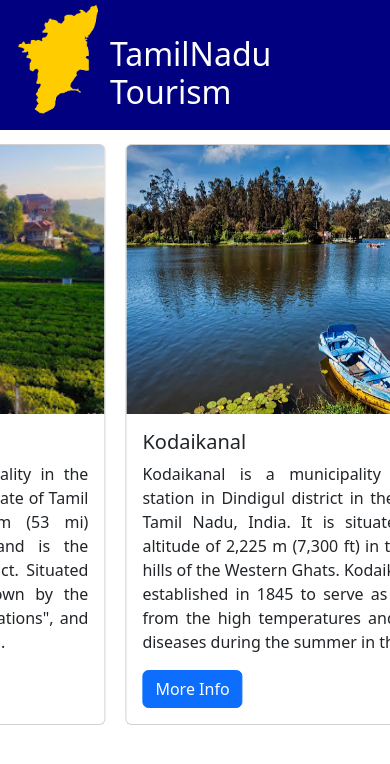
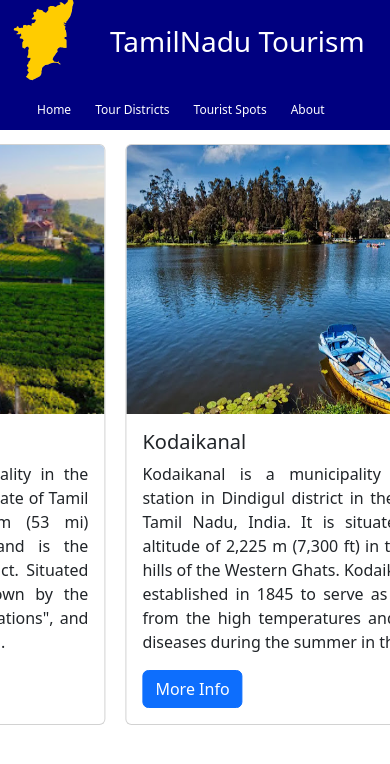
Before and after one commit to Vigneshkumar-R-ai/project1, a React (Create React App) app: page /project1/touristspots in a window 390 px wide. Shown: the top 764 px of the page. Built offline with nearby package versions, Linux system fonts and the light colour scheme.

Commit message:
i am changed/edited

```diff
--- a/public/index.html
+++ b/public/index.html
@@ -3,7 +3,7 @@
   <head>
     <meta charset="utf-8" />
     <link rel="icon" href="%PUBLIC_URL%/favicon.ico" />
-
+            <meta name="viewport" content="width=device-width, initial-scale=1.0" />
      <meta name="viewport" content="width=device-width, initial-scale=1.5" />
     <meta name="theme-color" content="#000000" />
     <meta
--- a/src/App.jsx
+++ b/src/App.jsx
@@ -16,7 +16,7 @@ function App()  {
 
   return(
 
-    <div class='flex'>
+    <div class='mycomponent'>
     <Header/>
     <NavBar1></NavBar1>
     <Routes>
--- a/src/components/NavBar1.css
+++ b/src/components/NavBar1.css
@@ -119,3 +119,66 @@ color: red;
 /* in dropdown parent and child container :has() is used, #nav1 as :has and #navitems1:hover
  as child then span as parent sub :tag used.important.
 focus is used as clicked nav button.important */
+@media (max-width: 400px) {
+      nav {
+
+        margin-left: 25px;
+
+
+      }
+      #nl
+      {
+        font-size: 12px;
+        margin-top: 23px;
+        padding: 12px;
+         align-items: center;
+      }
+      #nav1 span
+      {
+        font-size: 12px;
+        margin-top: 23px;
+        padding: 12px;
+
+      }
+  #nav1:hover
+{
+    color: red;
+    background-color: moccasin;
+    transform: scale(1.0);
+    height: 40px;
+    transition: 0.5s;
+    margin-top: auto;
+
+}
+#nav1 span:hover
+{
+color: red;
+margin-top: 0px;
+}
+ #navitems1
+{
+  margin-top: 40px;
+  height: 100px;
+
+}
+#navitems1 h6
+{
+  font-size: 12px;
+  margin-top: 0px;
+   height: 17px;
+}
+#navitems1:hover
+{
+ margin-top:40px;
+
+}
+#navitems1 h6:hover
+{
+  width: 90px;
+  text-align: center;
+
+
+}
+
+
+  }
--- a/src/components/ToursistSpots.jsx
+++ b/src/components/ToursistSpots.jsx
@@ -6,6 +6,7 @@ import maduraiimg from '../assets/spots/madurai.jpg'
 import mahabalipuram from '../assets/spots/mamallapuram.jpg'
 import thanjaiimg from '../assets/spots/thanjavur.jpg'
 import Marquee from 'react-fast-marquee'
+import './touristspots.css'
 const ToursistSpots = () => {
    const handleClick = () => {
     window.open('https://en.wikipedia.org/wiki/Ooty', '_blank', 'noopener,noreferrer');
@@ -30,8 +31,8 @@ const ToursistSpots = () => {
   }
 
   return (
-    <><br></br>
-    <Marquee speed={45}><div style={mystyle}>
+    <><br></br><div id='cardfun'>
+    <Marquee  speed={45}><div style={mystyle}>
 
      <Card style={{ width: '22rem' }}>
       <Card.Img variant="top" src={ootyimg} style={{height:"100%",width:"100%"}}/>
@@ -93,6 +94,7 @@ const ToursistSpots = () => {
 
     </div>
      </Marquee>
+     </div>
     </>
   )
 }
--- a/src/components/header1.css
+++ b/src/components/header1.css
@@ -26,9 +26,42 @@ margin-top: 35px;
 position: fixed;
 z-index: 9999;
 }
+@media(max-width:400px) {
+      #head1 {
+        flex-direction: column;
 
 
-#nl1
+      }
+      #head1 img {
+     height: 70px;
+     width: 70px;
+     top: -25px;
+
+      }
+      #head1 h2
+      {
+     font-size: 28px;
+     margin-top:25px;
+      }
+    }
+    @media(max-width:767px) {
+      #head1 {
+        flex-direction: column;
+
+      }
+      #head1 img {
+     height: 90px;
+     width: 90px;
+     margin-top: 20px;
+      }
+      #head h2
+      {
+     font-size: 12px;
+      }
+    }
+
+
+/* #nl1
 {
    margin-left: 400px;
   margin-top: -35px;
@@ -41,4 +74,4 @@ z-index: 9999;
 button
 {
   border-radius: 25px 10px  ;
-}
+} */
--- /dev/null
+++ b/src/components/touristspots.css
@@ -0,0 +1,11 @@
+@media (max-width: 768px) {
+      #cardfun {
+        flex-direction: column;
+        align-items: center;
+
+      }
+      Marquee
+      {
+       direction: "down";
+      }
+    }
```
Also changed, not shown: src/App.css (line endings or trailing spaces).
